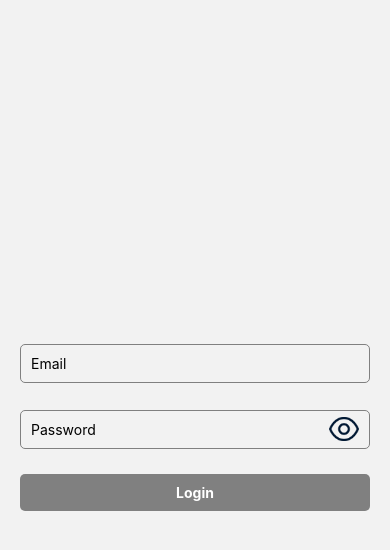
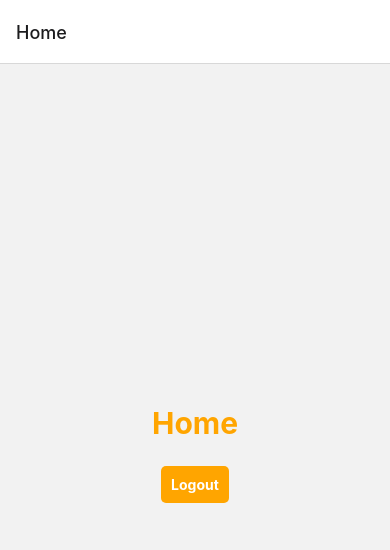
Before and after one commit to Shamim-Al-Mamun/React-Native-JWT-Auth, a React Native app: screen / in a window 390 px wide. Shown: the top 550 px of the page. Built offline with nearby package versions, Linux system fonts and the light colour scheme.

Commit message:
gesture added

```diff
--- a/package.json
+++ b/package.json
@@ -13,10 +13,12 @@
     "@react-native-async-storage/async-storage": "^1.17.6",
     "@react-navigation/native": "^6.0.10",
     "@react-navigation/native-stack": "^6.6.2",
+    "@react-navigation/stack": "^6.3.11",
     "axios": "^0.27.2",
     "jwt-decode": "^3.1.2",
     "react": "17.0.2",
     "react-native": "0.68.2",
+    "react-native-gesture-handler": "^2.9.0",
     "react-native-safe-area-context": "^4.3.1",
     "react-native-screens": "^3.13.1"
   },
--- a/src/App.js
+++ b/src/App.js
@@ -2,6 +2,7 @@ import React from 'react';
 import {NavigationContainer} from '@react-navigation/native';
 import Routers from './routers';
 
+import 'react-native-gesture-handler';
 const App = () => {
   return (
     <NavigationContainer>
--- a/src/routers/index.js
+++ b/src/routers/index.js
@@ -1,12 +1,19 @@
 import React from 'react';
-import {createNativeStackNavigator} from '@react-navigation/native-stack';
+// import {createNativeStackNavigator} from '@react-navigation/native-stack';
+import {TransitionPresets, createStackNavigator} from '@react-navigation/stack';
 import {Splash, Login, Home} from '../screens';
 
-const Stack = createNativeStackNavigator();
+const Stack = createStackNavigator();
 
 const Routers = () => {
   return (
-    <Stack.Navigator screenOptions={{headerShown: false}}>
+    <Stack.Navigator
+      initialRouteName="Home"
+      screenOptions={{
+        headerShown: true,
+        gestureEnabled: true,
+        ...TransitionPresets.SlideFromRightIOS,
+      }}>
       <Stack.Screen name="Splash" component={Splash} />
       <Stack.Screen name="Home" component={Home} />
       <Stack.Screen name="Login" component={Login} />
```
Also changed, not shown: 2 other files (tests, documents, lock files or other folders).
